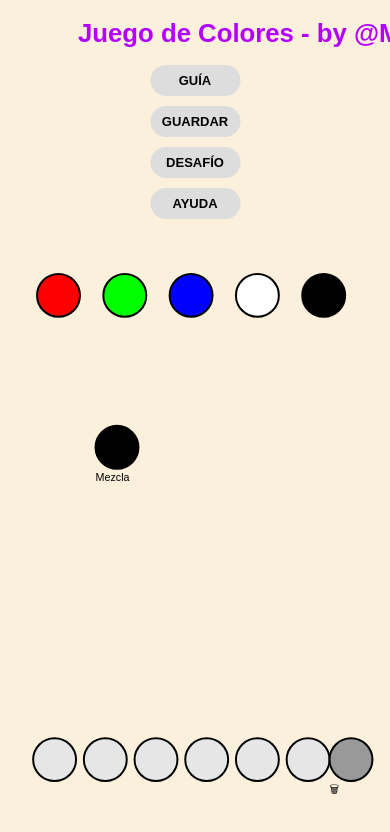
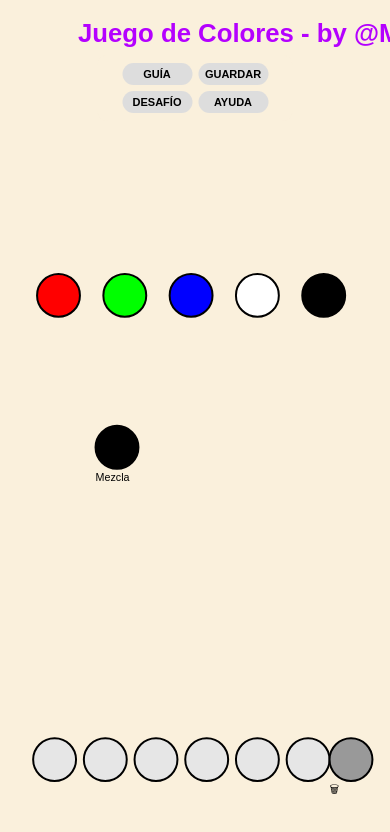
Before and after one commit to matelisto893/Juego_Colores, a plain HTML site: page index.html in a window 390 px wide. Drawn offline with Linux system fonts and the light colour scheme.

Commit message:
Update index.html

```diff
--- a/index.html
+++ b/index.html
@@ -29,17 +29,18 @@
     top: 55px;
     left: 50%;
     transform: translateX(-50%);
-      gap: 10px;
+    gap: 8px;
     z-index: 10;
     background-color: rgba(250,240,220,0.95);
-      padding: 10px;
+    padding: 8px;
     border-radius: 10px;
+    max-width: 95vw;
   }
 
   .btn {
-      width: 90px;
-      padding: 8px;
-      font-size: 13px;
+    width: 80px;
+    padding: 6px;
+    font-size: 12px;
     border: none;
     border-radius: 20px;
     font-weight: bold;
@@ -74,6 +75,18 @@
     top: 28%;
     max-width: 80%;
     text-align: center;
+  }
+
+  /* 📱 Móviles muy pequeños */
+  @media (max-width: 480px) {
+    .btn {
+      width: 70px;
+      font-size: 11px;
+      padding: 5px;
+    }
+    .botonera {
+      gap: 6px;
+    }
   }
 </style>
 </head>
```
Lines whose indentation alone changed are shown as unchanged.
